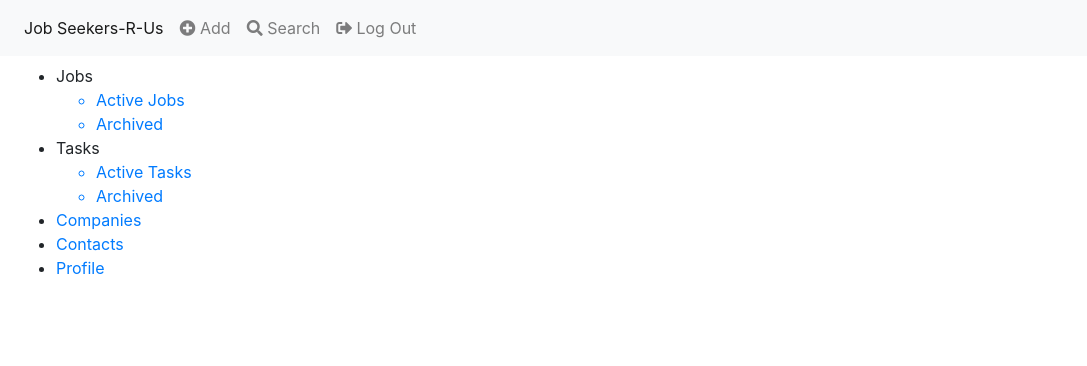
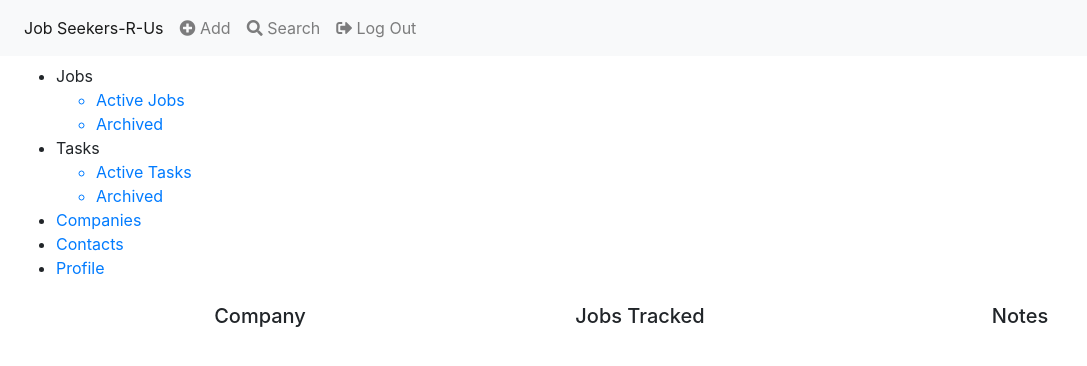
Before and after one commit to mearajennifer/jobtracker, a Flask app: template templates/companies.html in a window 1280 px wide. Shown: the top 366 px of the page, without its empty margins (0-1087 px from the left). Run offline with Flask 2, Linux system fonts and the light colour scheme; the template is opened without the code that fills it, so the values that code supplies are empty; some libraries are stand-ins or nearby versions.

Commit message:
Define skeleton routes needed for MVP; Create companies list route and HTML page

```diff
--- a/server.py
+++ b/server.py
@@ -115,99 +115,221 @@ def logout():
 
 
 @app.route('/dashboard')
-def show_dashboard( ):
+def show_dashboard():
     """Shows default dashboard with jobs tracking"""
 
-    return render_template('dashboard.html')
+    if not session:
+        return redirect('/')
+    else:
+        return render_template('dashboard.html')
 
 
 @app.route('/dashboard/jobs')
 def show_active_jobs():
     """Shows list jobs the user is interested in, applied to, or interviewing for."""
 
-    # get user_id from session
-    user_id = session['user_id']
+    # redirect if user is not logged in
+    if not session:
+        return redirect('/')
+    else:
+        # get user_id from session
+        user_id = session['user_id']
 
-    # query for user job events, return list -- Look at created a db.relationship from users to jobs
-    user_job_events = JobEvent.query.options(db.joinedload('jobs')).filter(JobEvent.user_id == user_id).order_by(desc('date_created')).all()
+        # query for user job events, return list -- Look at created a db.relationship from users to jobs
+        user_job_events = JobEvent.query.options(db.joinedload('jobs')).filter(JobEvent.user_id == user_id).order_by(desc('date_created')).all()
 
-    # make a set of all job_ids and remove any that are inactive
-    user_job_ids = set(job.job_id for job in user_job_events if job.jobs.active_status == True)
+        # make a set of all job_ids and remove any that are inactive
+        user_job_ids = set(job.job_id for job in user_job_events if job.jobs.active_status == True)
 
-    # grab only the most recent events for each job_id
-    all_active_status = []
-    for user_job_id in user_job_ids:
-        # get all events for one job id
-        events = [event for event in user_job_events if event.job_id == user_job_id]
-        # find that latest event and add to list
-        status = events[0]
-        all_active_status.append(status)
+        # grab only the most recent events for each job_id
+        all_active_status = []
+        for user_job_id in user_job_ids:
+            # get all events for one job id
+            events = [event for event in user_job_events if event.job_id == user_job_id]
+            # find that latest event and add to list
+            status = events[0]
+            all_active_status.append(status)
 
-    # get active company objects
-    companies = Company.query.filter(Company.company_id.in_(user_job_ids))
+        # get active company objects
+        companies = Company.query.filter(Company.company_id.in_(user_job_ids))
 
-    return render_template('jobs-active.html',
-                           all_active_status=all_active_status,
-                           companies=companies)
+        return render_template('jobs-active.html',
+                               all_active_status=all_active_status,
+                               companies=companies)
 
 
 @app.route('/dashboard/job-status', methods=['POST'])
 def update_job_status():
     """Move job status from active to archive"""
 
-    # get job_id, job_code from POST and user_id from cookie
-    job_id = request.form['job_id']
-    job_code = request.form['job_code']
-    user_id = session['user_id']
+    # redirect if user is not logged in
+    if not session:
+        return redirect('/')
+    else:
+        # get job_id, job_code from POST and user_id from cookie
+        job_id = request.form['job_id']
+        job_code = request.form['job_code']
+        user_id = session['user_id']
 
-    # create job event
-    job_event = JobEvent(job_id=job_id, user_id=user_id, job_code=job_code, date_created=datetime.now())
-    db.session.add(job_event)
+        # create job event
+        job_event = JobEvent(job_id=job_id, user_id=user_id, job_code=job_code, date_created=datetime.now())
+        db.session.add(job_event)
 
-    # find job in database and archive if necessary
-    job = Job.query.filter(Job.job_id == job_id).one()
-    if int(job_code) > 5:
-        job.active_status = False
+        # find job in database and archive if necessary
+        job = Job.query.filter(Job.job_id == job_id).one()
+        if int(job_code) > 5:
+            job.active_status = False
 
-    db.session.commit()
+        db.session.commit()
 
-    return redirect('/dashboard/jobs')
+        return redirect('/dashboard/jobs')
 
 
 @app.route('/dashboard/jobs/archived')
 def show_archived_jobs():
     """ Shows a list of archived jobs the user is no longer tracking."""
 
-    # get user_id from session
-    user_id = session['user_id']
+    # redirect if user is not logged in
+    if not session:
+        return redirect('/')
+    else:
+        # get user_id from session
+        user_id = session['user_id']
 
-    # query for user job events, return list -- Look at created a db.relationship from users to jobs
-    user_job_events = JobEvent.query.options(db.joinedload('jobs')).filter(JobEvent.user_id == user_id).order_by(desc('date_created')).all()
+        # query for user job events, return list -- Look at created a db.relationship from users to jobs
+        user_job_events = JobEvent.query.options(db.joinedload('jobs')).filter(JobEvent.user_id == user_id).order_by(desc('date_created')).all()
 
-    # make a set of all job_ids and remove any that are inactive
-    user_job_ids = set(job.job_id for job in user_job_events if job.jobs.active_status == False)
+        # make a set of all job_ids and remove any that are inactive
+        user_job_ids = set(job.job_id for job in user_job_events if job.jobs.active_status == False)
 
-    # grab only the most recent events for each job_id
-    all_archived = []
-    for user_job_id in user_job_ids:
-        # get all events for one job id
-        events = [event for event in user_job_events if event.job_id == user_job_id]
-        # find that latest event and add to list
-        status = events[0]
-        all_archived.append(status)
+        # grab only the most recent events for each job_id
+        all_archived = []
+        for user_job_id in user_job_ids:
+            # get all events for one job id
+            events = [event for event in user_job_events if event.job_id == user_job_id]
+            # find that latest event and add to list
+            status = events[0]
+            all_archived.append(status)
 
-    # get active company objects
-    companies = Company.query.filter(Company.company_id.in_(user_job_ids))
+        # get active company objects
+        companies = Company.query.filter(Company.company_id.in_(user_job_ids))
 
-    return render_template('jobs-archive.html',
-                           all_archived=all_archived,
-                           companies=companies)
+        return render_template('jobs-archive.html',
+                               all_archived=all_archived,
+                               companies=companies)
 
+
+@app.route('/dashboard/jobs/<job_id>')
+def show_a_job(job_id):
+    """Show all companies a user has interest in."""
+
+    # redirect if user is not logged in
+    if not session:
+        return redirect('/')
+    else:
+        pass
 
 @app.route('/dashboard/jobs/add')
 def add_a_job():
+    """Allow user to add a job"""
 
-    pass
+    # redirect if user is not logged in
+    if not session:
+        return redirect('/')
+    else:
+        pass
+
+
+@app.route('/dashboard/companies')
+def show_all_companies():
+    """Show all companies a user has interest in."""
+
+    # redirect if user is not logged in
+    if not session:
+        return redirect('/')
+    else:
+        # get user_id from session
+        user_id = session['user_id']
+
+        # query for user job events, return list -- Look at created a db.relationship from users to jobs
+        user_job_events = JobEvent.query.options(db.joinedload('jobs')).filter(JobEvent.user_id == user_id).all()
+
+        # make a set of all job ids
+        user_job_ids = set(job.job_id for job in user_job_events)
+
+        # make a list of all companies via job ids
+        companies = {}
+        for job_id in user_job_ids:
+            job = Job.query.filter(Job.job_id == job_id).options(db.joinedload('companies')).first()
+            count = Job.query.filter(Job.company_id == job.companies.company_id).count()
+            companies[job.companies] = count
+
+        return render_template('companies.html', companies=companies)
+
+
+@app.route('/dashboard/companies/<company_id>')
+def show_a_company(company_id):
+    """Show a company a user has interest in."""
+
+    # redirect if user is not logged in
+    if not session:
+        return redirect('/')
+    else:
+        pass
+
+
+@app.route('/dashboard/companies/add')
+def add_a_company():
+    """Allow user to add a company"""
+
+    # redirect if user is not logged in
+    if not session:
+        return redirect('/')
+    else:
+        pass
+
+@app.route('/dashboard/contact')
+def show_all_contacts():
+    """Show all contacts a user is connected to."""
+
+    # redirect if user is not logged in
+    if not session:
+        return redirect('/')
+    else:
+        pass
+
+
+@app.route('/dashboard/contact/<contact_id>')
+def show_a_contact(contact_id):
+    """Show one contacts a user is connected to and all interactions."""
+
+    # redirect if user is not logged in
+    if not session:
+        return redirect('/')
+    else:
+        pass
+
+
+@app.route('/dashboard/contact/add')
+def add_a_contact():
+    """Allow user to add a contact"""
+
+    # redirect if user is not logged in
+    if not session:
+        return redirect('/')
+    else:
+        pass
+
+
+@app.route('/dashboard/user')
+def show_user_profile():
+    """Show user's profile and allow update to information."""
+
+# redirect if user is not logged in
+    if not session:
+        return redirect('/')
+    else:
+        pass
 
 
 
--- a/templates/companies.html
+++ b/templates/companies.html
@@ -2,5 +2,37 @@
 
 {% block content %}
 
+<!-- COLUMN HEADERS -->
+<div class="container" align="center">
+  <div class="row">
+    <div class="col-4" align="center"><h5>Company</h5></div>
+    <div class="col-4" align="center"><h5>Jobs Tracked</h5></div>
+    <div class="col-4" align="center"><h5>Notes</h5></div>
+  </div>
+
+  <!-- COMPANY ROWS -->
+  {% for key, value in companies.items() %}
+    <div class="row">
+
+      <!-- COMPANY NAME -->
+      <div class="col-4" align="center">
+          {{ key.name }}
+      </div>
+
+      <!-- JOBS TRACKED -->
+      <div class="col-4" align="center">
+        {{ value }}
+      </div>
+
+      <!-- NOTES -->
+      <div class="col-4" align="center">
+        {{ key.notes }}
+      </div>
+
+    </div>
+    <div><hr></div>
+  {% endfor %}
+
+</div>
 
 {% endblock %}
--- a/templates/jobs-active.html
+++ b/templates/jobs-active.html
@@ -10,8 +10,8 @@
     <div class="col-2" align="center"><h5>Status</h5></div>
     <div class="col-2" align="center"><h5>Date</h5></div>
     <div class="col-2" align="center"><h5>Notes</h5></div>
-    <!-- <div class="col-2" align="center"><h5>Archive</h5></div> -->
   </div>
+<!-- END HEADERS -->
 
   {% for status in all_active_status %}
     <div class="row">
```
